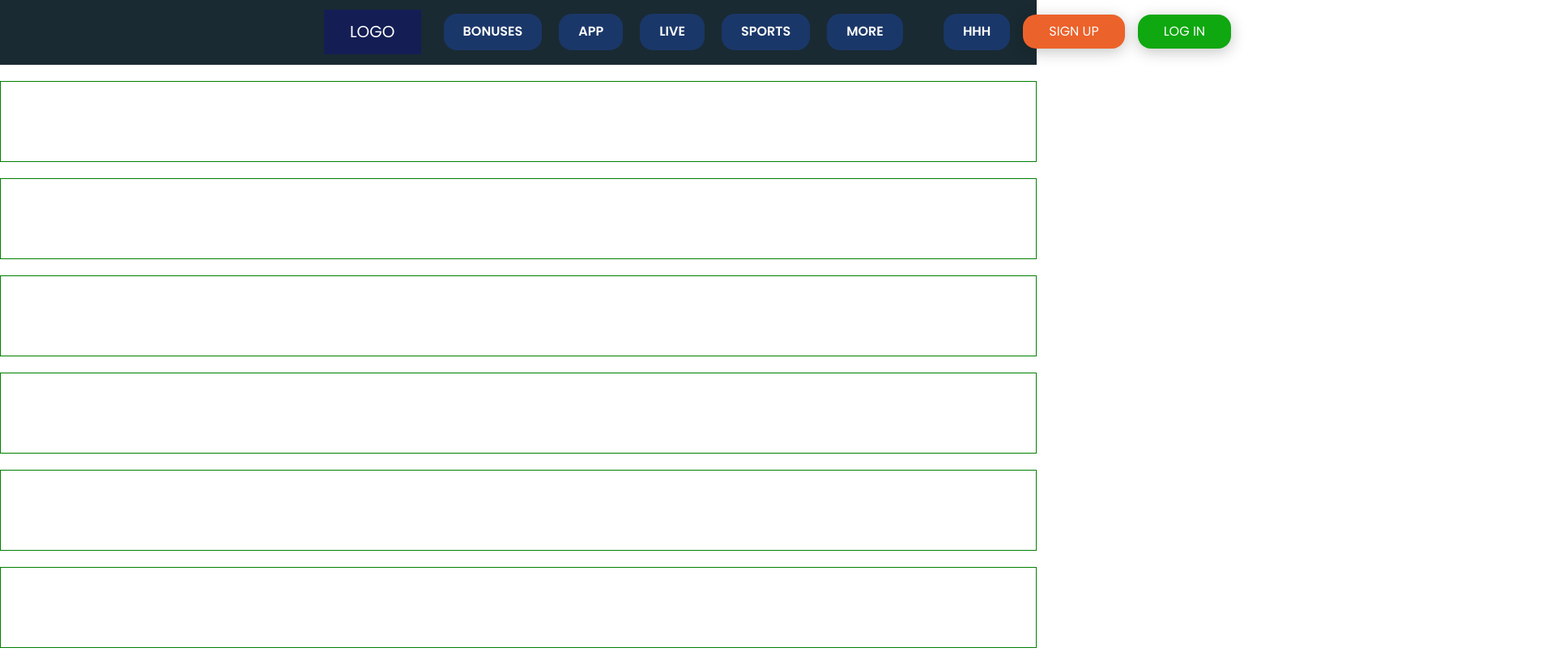
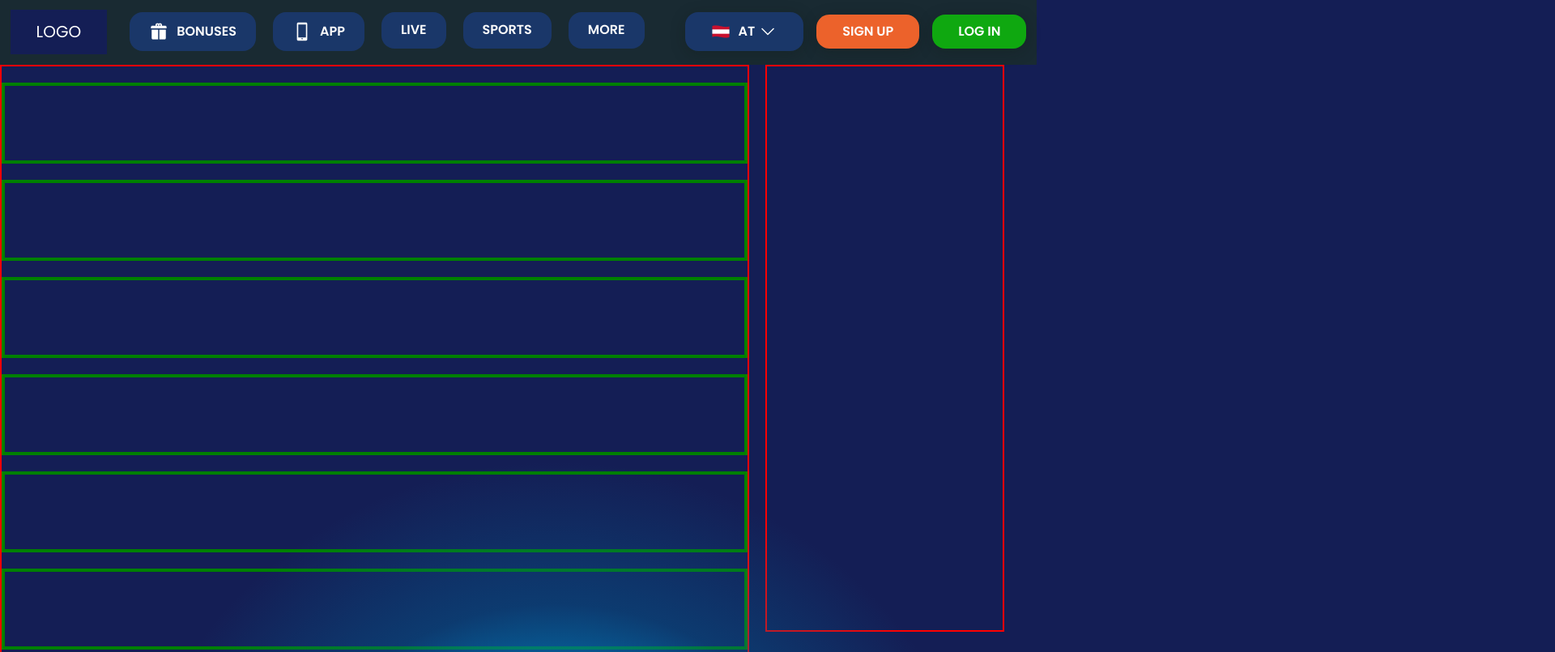
Before and after one commit to Anastasia-Solovei/markup-test, a plain HTML site: page index.html in a window 1280 px wide. Shown: the top 805 px of the page at 81% size, 1920 px wide, since content can reach past the window. Drawn offline with nearby package versions, Linux system fonts and the light colour scheme.

Commit message:
connects scss files and remove css file

```diff
--- a/css/styles.css
+++ /dev/null
@@ -1,121 +0,0 @@
-body {
-  /* background-color: */
-  /* color: */
-  font-family: 'Poppins', sans-serif;
-  /* font-size: 14px; */
-  /* letter-spacing: 0.03em; */
-}
-
-ul {
-  list-style: none;
-  padding: 0;
-  margin: 0;
-}
-
-a {
-  text-decoration: none;
-}
-
-section {
-  margin-top: 20px;
-  border: 1px solid green;
-  height: 100px;
-}
-
-.container {
-  width: 925px;
-  margin-left: auto;
-  margin-right: auto;
-}
-
-.btn {
-  display: inline-block;
-  padding: 12px 32px;
-
-  font-family: inherit;
-  font-size: 16px;
-  text-align: center;
-  text-transform: uppercase;
-
-  color: #fcfcfc;
-  border-radius: 16px;
-  border-width: 0;
-  box-shadow: 0px 4px 18px rgba(14, 24, 17, 0.25);
-  cursor: pointer;
-}
-
-.page-header {
-  background-color: #192a32;
-}
-
-.page-header__container {
-  padding-top: 12px;
-  padding-bottom: 13px;
-  display: flex;
-  align-items: center;
-  justify-content: center;
-  width: 1920px;
-  margin-left: auto;
-  margin-right: auto;
-  text-transform: uppercase;
-}
-
-.logo {
-  margin-right: 28px;
-  padding: 14.5px 32px;
-
-  font-weight: 400;
-  font-size: 20px;
-  line-height: 1.28;
-
-  background-color: #141e55;
-  color: #ffffff;
-}
-
-.page-header__nav {
-  display: flex;
-  margin-right: 50px;
-}
-
-.page-header__nav-item:not(:last-child) {
-  margin-right: 21px;
-}
-
-.page-header__nav-item {
-}
-
-.page-header__link {
-  display: flex;
-  align-items: center;
-  padding: 12px 24px;
-
-  font-weight: 600;
-  font-size: 16px;
-  line-height: 1.28;
-
-  background-color: #1a3769;
-  color: #fcfcfc;
-
-  border-radius: 16px;
-}
-
-.lang {
-  margin-right: 16px;
-  color: #ffffff;
-}
-
-.page-header__actions {
-  display: flex;
-}
-
-.page-header__action:not(:last-child) {
-  margin-right: 16px;
-}
-
-.page-header__btn {
-  background-color: #ec622b;
-}
-
-.page-header__btn--login {
-  background-color: #0fa810;
-}
--- a/index.html
+++ b/index.html
@@ -15,21 +15,29 @@
       rel="stylesheet"
       href="node_modules/modern-normalize/modern-normalize.css"
     />
-    <link rel="stylesheet" href="./css/styles.css" />
+    <link rel="stylesheet" href="./css/main.min.css" />
   </head>
 
   <body>
-    <header class="page-header section">
-      <div class="page-header__container container">
+    <header class="section page-header">
+      <div class="page-header__container">
         <a href="/home.html" class="logo">Logo</a>
 
         <nav>
           <ul class="page-header__nav">
             <li class="page-header__nav-item">
-              <a href="./bonus.html" class="page-header__link">Bonuses</a>
+              <a
+                href="./bonus.html"
+                class="page-header__link page-header__link--bonuses"
+                >Bonuses</a
+              >
             </li>
             <li class="page-header__nav-item">
-              <a href="./app.html" class="page-header__link">App</a>
+              <a
+                href="./app.html"
+                class="page-header__link page-header__link--app"
+                >App</a
+              >
             </li>
             <li class="page-header__nav-item">
               <a href="#" class="page-header__link">Live</a>
@@ -43,10 +51,12 @@
           </ul>
         </nav>
 
-        <span class="page-header__link lang">HHH</span>
+        <button class="page-header__btn btn">
+          <span class="page-header__lang">At</span>
+        </button>
         <ul class="page-header__actions">
           <li class="page-header__action">
-            <button class="page-header__btn btn">Sign up</button>
+            <button class="page-header__btn--signup btn">Sign up</button>
           </li>
           <li class="page-header__action">
             <button class="page-header__btn--login btn">Log in</button>
@@ -55,7 +65,8 @@
       </div>
     </header>
 
-    <main>
+    <div class="content__wrapper">
+      <main class="content">
         <section class="section mobile-app"></section>
         <section class="section hero"></section>
         <section class="section features"></section>
@@ -68,6 +79,11 @@
         <section class="section support"></section>
         <section class="section faq"></section>
       </main>
+      <aside class="sidebar"></aside>
+    </div>
+    <div class="gradient gradient__top"></div>
+    <div class="gradient gradient__middle"></div>
+    <div class="gradient gradient__bottom"></div>
 
     <footer class="page-footer section"></footer>
   </body>
--- /dev/null
+++ b/sass/main.scss
@@ -0,0 +1,7 @@
+@import './base/breakpoints';
+@import './base/reset';
+@import './base/section';
+@import './base/content';
+
+// Components
+@import './components/main';
```
Also changed, not shown: css/main.css (added), css/main.min.css (added), 2 other files. Lines whose indentation alone changed are shown as unchanged.
